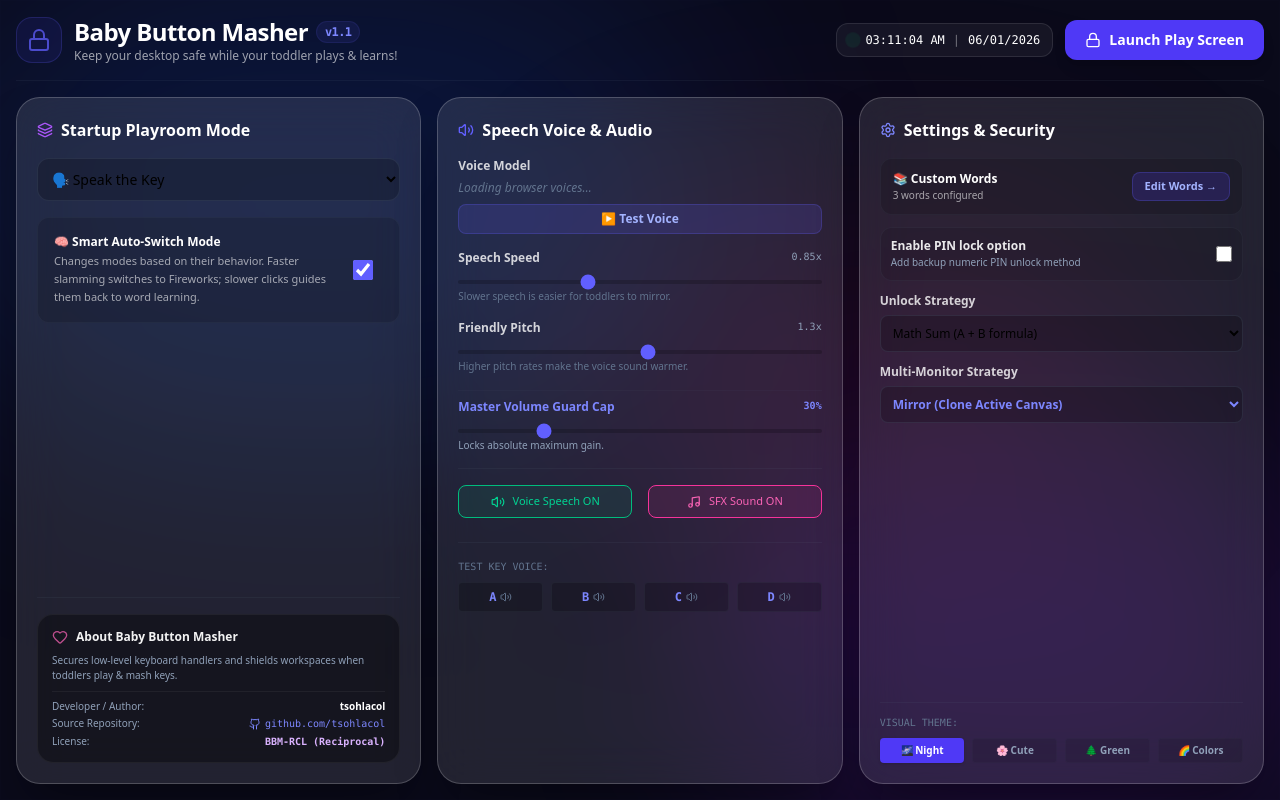
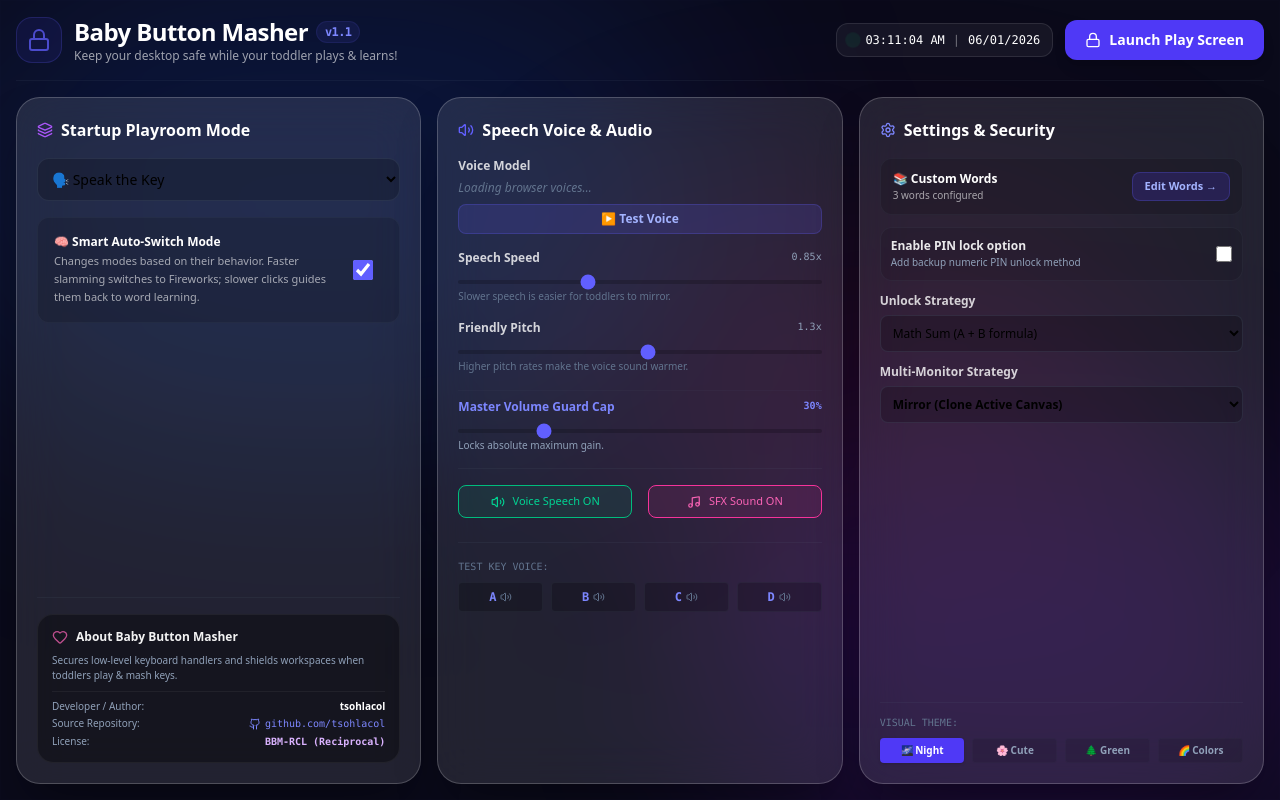
Before and after one commit to tsohlacol/baby-button-masher, a React (Vite) app: page / in a window 1280 px wide. Built offline with nearby package versions, Linux system fonts and the light colour scheme.

Commit message:
auto: update App.tsx

```diff
--- a/src/App.tsx
+++ b/src/App.tsx
@@ -898,7 +898,7 @@ export default function App() {
                   <select
                     value={settings.multiMonitorStrategy}
                     onChange={(e) => setSettings((p) => ({ ...p, multiMonitorStrategy: e.target.value as any }))}
-                    className="w-full bg-black/20 border border-slate-500/20 p-2 rounded-lg text-xs font-semibold text-indigo-400"
+                    className="w-full bg-black/20 border border-slate-500/20 p-2 rounded-lg text-xs font-semibold text-black"
                   >
                     <option value="blackout">Blackout (Protect Secondary Screens)</option>
                     <option value="mirror">Mirror (Clone Active Canvas)</option>
```
